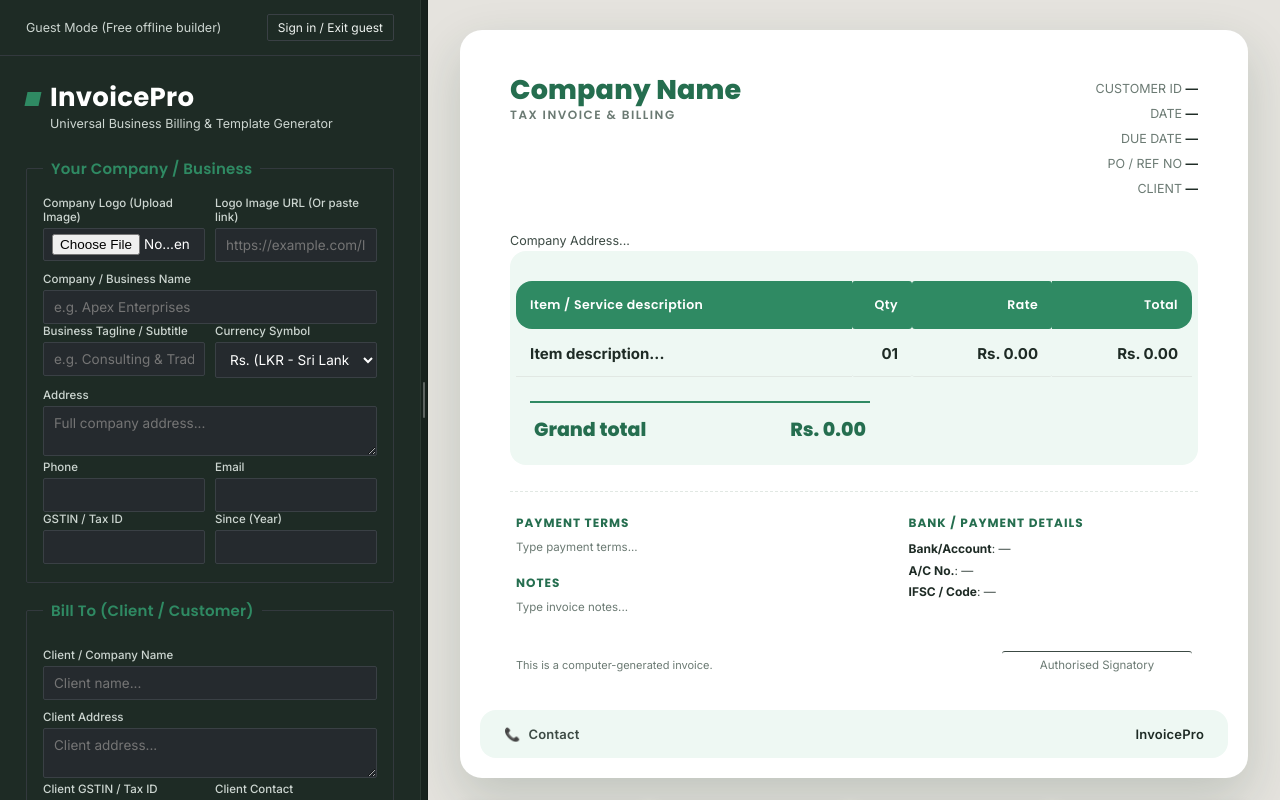
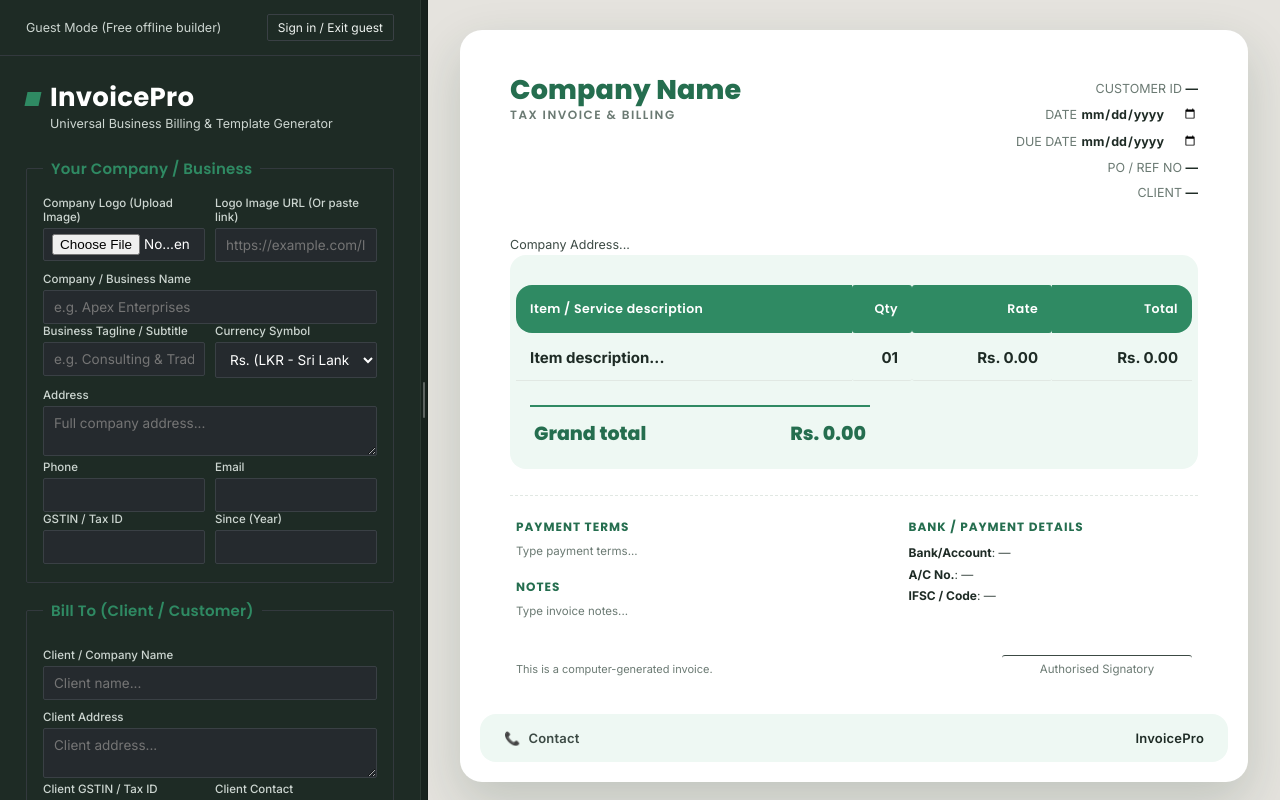
Before and after one commit to ArkamVentures/InvoicePro, a React (Vite) app: page / in a window 1280 px wide. Both pictures are taken after a click on the button "⚡ Continue as Guest (No Login Required)". Built offline with nearby package versions, Linux system fonts and the light colour scheme; no server answers.

Commit message:
fix: replace contentEditable date fields with input[type=date] to prevent Invalid Date bug; fix missing due date handler

```diff
--- a/src/components/InvoicePreview.jsx
+++ b/src/components/InvoicePreview.jsx
@@ -71,8 +71,14 @@ export default function InvoicePreview({
                     <span contentEditable suppressContentEditableWarning onBlur={handleEdit("lblInvDate")}>
                       {invoice.lblInvDate ?? "DATE:"}
                     </span>{" "}
-                    <b contentEditable suppressContentEditableWarning onBlur={handleEdit("invDate")}>
-                      {invoice.invDate ? fmtDate(invoice.invDate) : "—"}
+                    <b>
+                      <input
+                        type="date"
+                        className="date-input-inline"
+                        value={invoice.invDate || ""}
+                        onChange={(e) => onField && onField("invDate", e.target.value)}
+                        title="Click to change invoice date"
+                      />
                     </b>
                   </div>
                 )}
@@ -81,7 +87,15 @@ export default function InvoicePreview({
                     <span contentEditable suppressContentEditableWarning onBlur={handleEdit("lblDueDate")}>
                       {invoice.lblDueDate ?? "DUE DATE:"}
                     </span>{" "}
-                    <b>{invoice.dueDate ? fmtDate(invoice.dueDate) : "—"}</b>
+                    <b>
+                      <input
+                        type="date"
+                        className="date-input-inline"
+                        value={invoice.dueDate || ""}
+                        onChange={(e) => onField && onField("dueDate", e.target.value)}
+                        title="Click to change due date"
+                      />
+                    </b>
                   </div>
                 )}
                 {(invoice.lblPoNo !== "" || invoice.poNo !== "") && (
--- a/src/styles.css
+++ b/src/styles.css
@@ -171,6 +171,23 @@ input:focus,select:focus,textarea:focus{outline:2px solid var(--safety);outline-
 }
 @media print{
   .preview-toolbar{display:none !important;}
+  /* Strip date input chrome for clean PDF/print output */
+  .date-input-inline{
+    -webkit-appearance:none;
+    appearance:none;
+    pointer-events:none;
+    background:transparent !important;
+    outline:none !important;
+    border:none !important;
+    padding:0 !important;
+    cursor:default;
+    /* Show only the formatted value text */
+    color-scheme:light;
+  }
+  input[type="date"]::-webkit-inner-spin-button,
+  input[type="date"]::-webkit-calendar-picker-indicator{
+    display:none;
+  }
 }
 .sheet{
   width:100%;max-width:800px;background:var(--paper);
@@ -200,6 +217,25 @@ input:focus,select:focus,textarea:focus{outline:2px solid var(--safety);outline-
 .co-meta{font-size:12.5px;color:var(--steel);line-height:1.6;margin-top:12px;max-width:260px;white-space:pre-line;}
 .doc-title{text-align:right;font-size:12.5px;color:var(--steel-light);line-height:2;}
 .doc-title b{color:var(--graphite);font-weight:700;}
+/* Inline date picker — looks like bold text, opens native date picker on click */
+.date-input-inline{
+  border:none;
+  background:transparent;
+  font:inherit;
+  font-weight:700;
+  color:var(--graphite);
+  padding:0;
+  margin:0;
+  cursor:pointer;
+  width:auto;
+  min-width:90px;
+  outline:none;
+  color-scheme:light;
+  border-radius:3px;
+  transition:background .15s;
+}
+.date-input-inline:hover{background:rgba(47,138,99,.08);}
+.date-input-inline:focus{background:rgba(47,138,99,.12);outline:1px dashed var(--safety);}
 
 table.items{width:100%;border-collapse:separate;border-spacing:0 2px;margin-bottom:4px;}
 table.items thead th{
```
Also changed, not shown: public/favicon.svg (deleted).
